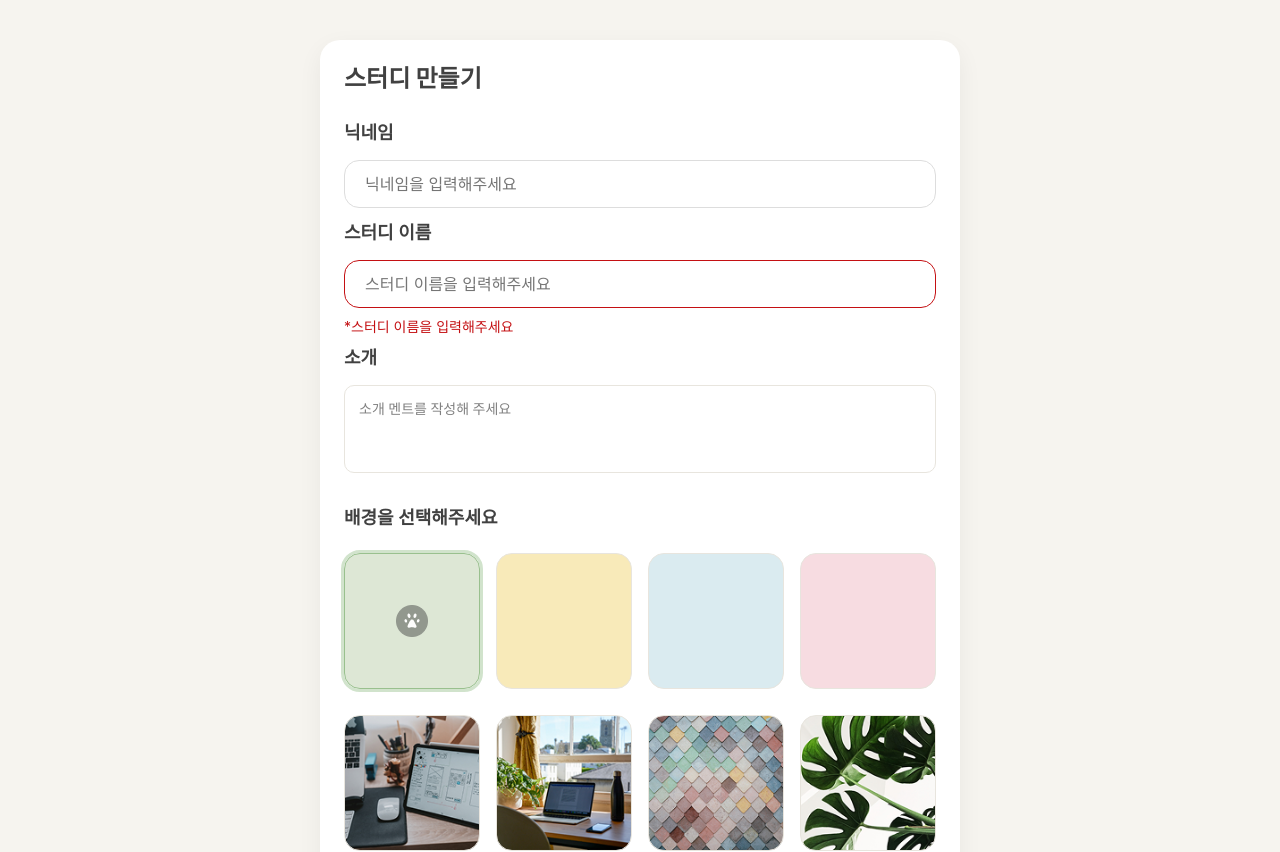
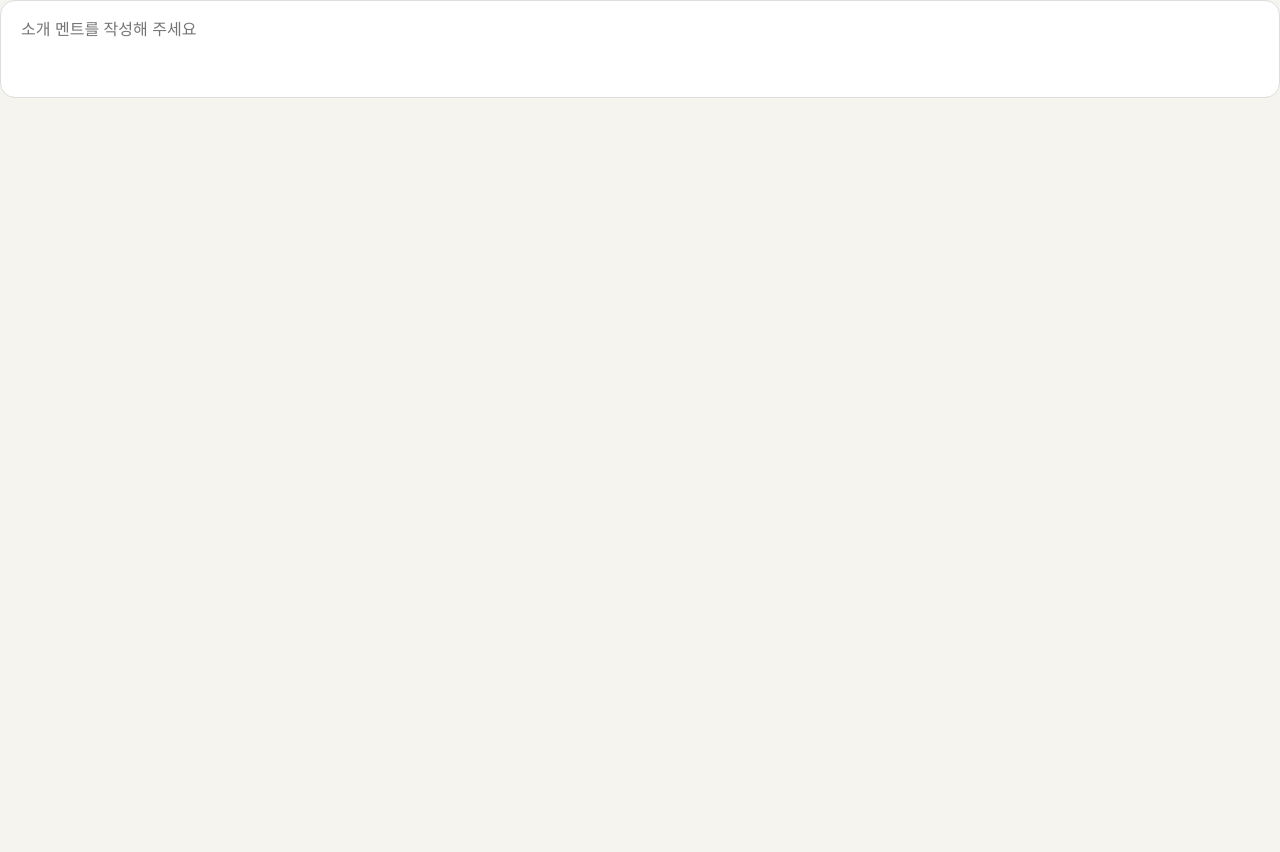
Before and after one commit to MinJun916/fs08-studyforest-team1-fe, a React (Vite) app: page /refactor in a window 1280 px wide. Shown: the top 852 px of the page. After the commit the page ends 800 px from the top, so only its background shows below. Built offline with nearby package versions, Linux system fonts and the light colour scheme; a web font is replaced by a local one.

Commit message:
refactor: complete TextArea component

```diff
--- a/src/App.jsx
+++ b/src/App.jsx
@@ -3,6 +3,7 @@ import { BrowserRouter, Routes, Route } from 'react-router-dom';
 import Header from '@/components/header/Header';
 import Workshop from '@pages/Workshop.jsx';
 import DetailStudyPage from '@pages/DetailStudyPage.jsx';
+import CreateStudyPage from '@pages/CreateStudyPage.jsx';
 import Focus from '@pages/Focus.jsx';
 import ButtonsDemo from '@pages/ButtonsDemo.jsx';
 
@@ -13,7 +14,7 @@ import Tag from '@/components/tag/Tag';
 /* 위는 테스트 페이지입니다 나중에 삭제요망 */
 
 /* 아래는 리팩토링 페이지입니다 나중에 삭제요망 */
-import CreateStudyPage from '@pages/CreateStudyPage.jsx';
+import TextArea from '@components/input/TextArea.jsx';
 /* 위는 리팩토링 페이지입니다 나중에 삭제요망 */
 
 import '@/styles/global.scss';
@@ -53,7 +54,7 @@ export default function App() {
 
         {/* 아래는 리팩토링 페이지입니다 나중에 삭제요망 */}
         <Route path="refactor">
-          <Route index element={<CreateStudyPage />} />
+          <Route index element={<TextArea />} />
         </Route>
         {/* 위는 리팩토링 페이지입니다 나중에 삭제요망 */}
       </Routes>
--- /dev/null
+++ b/src/components/input/TextArea.jsx
@@ -0,0 +1,11 @@
+import styles from '@styles/components/input/TextArea.module.scss';
+
+function TextArea() {
+  return (
+    <div>
+      <textarea className={styles.textarea} placeholder="소개 멘트를 작성해 주세요" />
+    </div>
+  );
+}
+
+export default TextArea;
--- /dev/null
+++ b/src/styles/components/input/TextArea.module.scss
@@ -0,0 +1,21 @@
+@use '@/styles/variables' as v;
+
+.textarea {
+  width: 100%;
+  height: 98px;
+
+  border-radius: 15px;
+  border: 1px solid v.$grayDD;
+  background: v.$white;
+
+  padding: 15px 20px 14px 20px;
+
+  color: v.$gray81;
+  font-size: 16px;
+  font-style: normal;
+  font-weight: 400;
+  line-height: normal;
+
+  resize: none;
+  overflow: hidden;
+}
```
Also changed, not shown: src/components/input/BioTextarea.jsx (deleted, +0 -40 lines).
